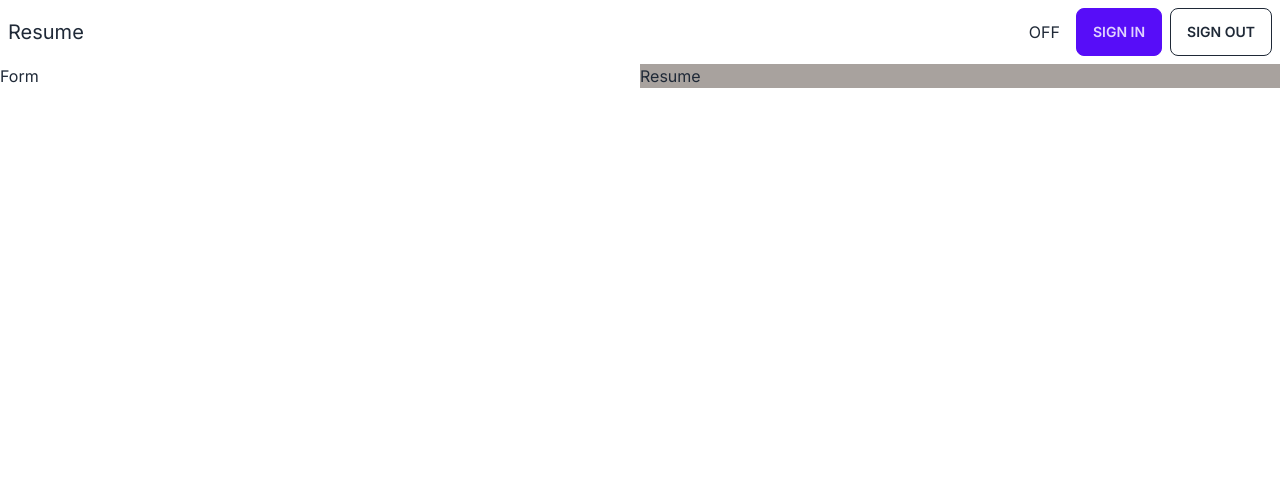
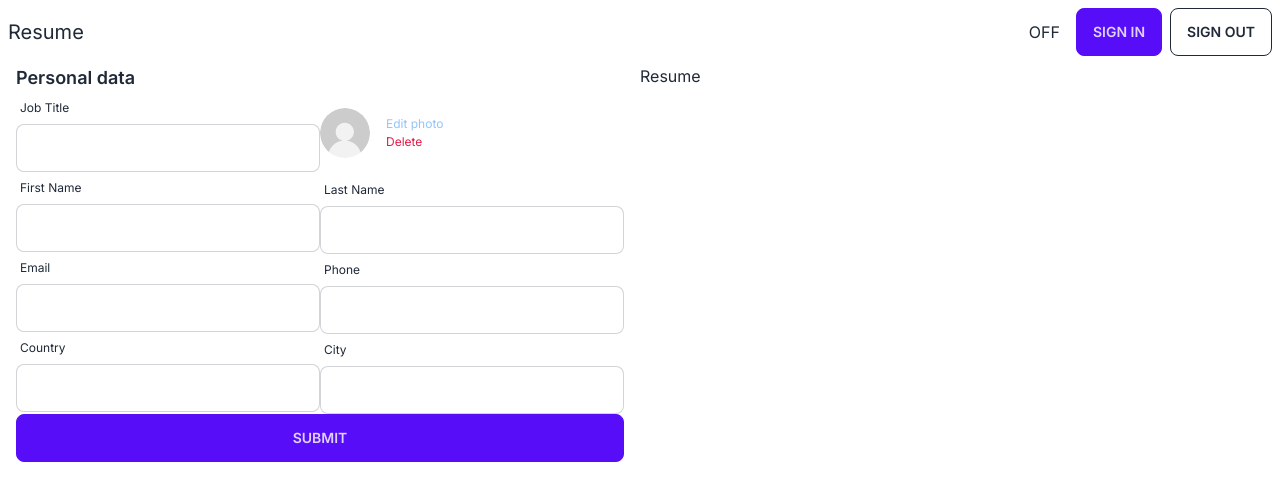
Before and after one commit to krzysztofpodmokly/fluffy-robot, a Next.js app: page / in a window 1280 px wide. Shown: the top 500 px of the page. Built offline with nearby package versions, Linux system fonts and the light colour scheme; no server answers.

Commit message:
Initializing form

```diff
--- a/app/page.tsx
+++ b/app/page.tsx
@@ -1,3 +1,4 @@
+import Form from "@/components/Form";
 
 export default async function Home() {
   const data = await fetch('http://localhost:3000/api/content');
@@ -7,9 +8,11 @@ export default async function Home() {
 
   // flex min-h-screen flex-col items-center justify-between p-24
   return (
-    <main className="columns-2 gap-0">
-      <div className="bg-white ">Form</div>
-      <div className="bg-stone-400 ">Resume</div>
+    <main className="flex">
+      <div className="w-1/2">
+        <Form />
+      </div>
+      <div className="w-1/2">Resume</div>
     </main>
   )
 }
--- /dev/null
+++ b/components/Form.tsx
@@ -0,0 +1,103 @@
+'use client'
+
+import { useState } from 'react';
+import Image from 'next/image';
+
+const Form = () => {
+  const [text, setText] = useState('');
+
+  const handleSubmit = (event: React.ChangeEvent<HTMLFormElement>) => {
+    event.preventDefault();
+    alert(text);
+  }
+
+  const handleInputChange = (event: React.ChangeEvent<HTMLInputElement>) => {
+    setText(event.target.value);
+  }
+
+  return <>
+    <form className="form-control w-full container px-4" onSubmit={handleSubmit}>
+      <h2 className="text-lg  font-semibold">Personal data</h2>
+      <div className="flex items-stretch">
+        <div className="w-1/2">
+
+          <div className="">
+            <label className="label">
+              <span className="label-text-alt">Job Title</span>
+            </label>
+            <input type="text" onChange={handleInputChange} value={text} className="input input-bordered w-full max-w-xs" />
+          </div>
+
+
+          <div>
+            <label className="label">
+              <span className="label-text-alt">First Name</span>
+            </label>
+            <input type="text" className="input input-bordered w-full max-w-xs" />
+          </div>
+
+
+          <div>
+            <label className="label">
+              <span className="label-text-alt">Email</span>
+            </label>
+            <input type="text" className="input input-bordered w-full max-w-xs" />
+          </div>
+
+
+          <div>
+            <label className="label">
+              <span className="label-text-alt">Country</span>
+            </label>
+            <input type="text" className="input input-bordered w-full max-w-xs" />
+          </div>
+
+        </div>
+
+        <div className="w-1/2">
+
+          <div className="flex items-center my-4">
+            <Image className="block rounded-full mr-4" src="/default-avatar.jpg" width="50" height="50" alt="Avatar" />
+            <div className="text-center space-y-2 sm:text-left">
+              <div className="grid justify-items-start space-y-0.5">
+                <button className="text-xs text-blue-300">
+                  Edit photo
+                </button>
+                <button className="text-xs text-rose-600">
+                  Delete
+                </button>
+              </div>
+            </div>
+          </div>
+
+          <div>
+            <label className="label">
+              <span className="label-text-alt">Last Name</span>
+            </label>
+            <input type="text" className="input input-bordered w-full max-w-xs" />
+
+          </div>
+
+
+          <div>
+            <label className="label">
+              <span className="label-text-alt">Phone</span>
+            </label>
+            <input type="text" className="input input-bordered w-full max-w-xs" />
+          </div>
+
+          <div>
+            <label className="label">
+              <span className="label-text-alt">City</span>
+            </label>
+            <input type="text" className="input input-bordered w-full max-w-xs" />
+          </div>
+
+        </div>
+      </div>
+      <button className="btn btn-primary" type='submit'>Submit</button>
+    </form>
+  </>
+}
+
+export default Form;
--- a/tailwind.config.ts
+++ b/tailwind.config.ts
@@ -20,7 +20,7 @@ const config: Config = {
   },
   plugins: [require('daisyui')],
   daisyui: {
-    themes: ['light', 'dark', 'cupcake']
+    themes: ['light', 'dark']
   }
 }
 export default config
```
